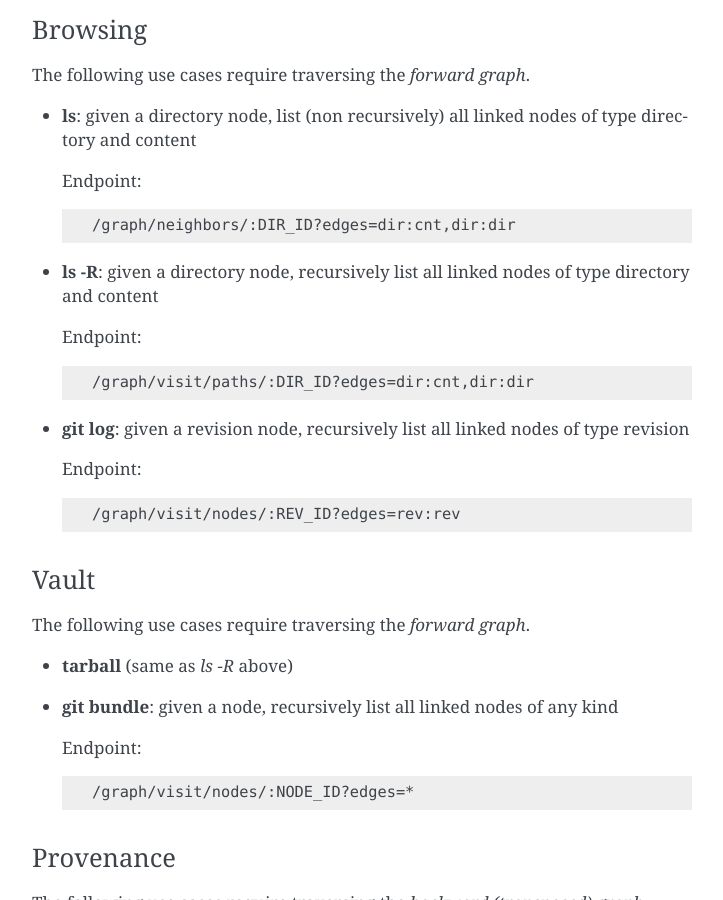
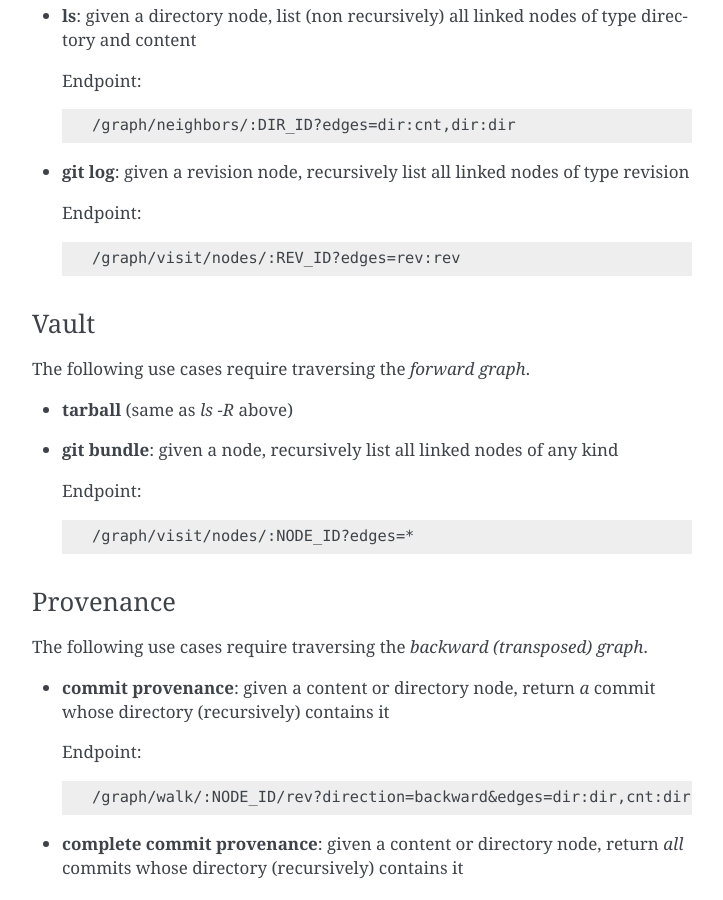
Before and after one commit to SoftwareHeritage/swh-graph, a Sphinx documentation site: the page built from docs/api.rst, in a window 1280 px wide and 900 px high, scrolled down 2973 px. Shown: the whole window, without its empty margins (388-1111 px from the left). Built offline with Sphinx 7.4.7, drawn with Linux system fonts in a browser that asks for light colours; pages that are not in the unit, such as notebooks, are missing from menus.

Commit message:
docs/api: Remove references to deleted /graph/visit/paths endpoint

```diff
--- a/docs/api.rst
+++ b/docs/api.rst
@@ -196,7 +196,6 @@
 
 .. http:get:: /graph/visit/nodes/:src
 .. http:get:: /graph/visit/edges/:src
-.. http:get:: /graph/visit/paths/:src
 
     Performs a graph traversal and returns explored nodes, edges or paths (in
     the order of the traversal).
@@ -264,26 +263,6 @@
         swh:1:snp:40f9f177b8ab0b7b3d70ee14bbc8b214e2b2dcfc swh:1:rev:19ba5d6203a040a39ecc4a77b165d3f097c1e662
         swh:1:snp:40f9f177b8ab0b7b3d70ee14bbc8b214e2b2dcfc swh:1:rev:9c56102eefea23c95405533e1de23da4b873ecc4
         swh:1:snp:40f9f177b8ab0b7b3d70ee14bbc8b214e2b2dcfc swh:1:rev:3f54e816b46c2e179cd164e17fea93b3013a9db4
-        ...
-
-    **Example:**
-
-    .. sourcecode:: http
-
-        GET /graph/visit/paths/swh:1:dir:644dd466d8ad527ea3a609bfd588a3244e6dafcb HTTP/1.1
-
-        Content-Type: application/x-ndjson
-        Transfer-Encoding: chunked
-
-    .. sourcecode:: http
-
-        HTTP/1.1 200 OK
-
-        ["swh:1:dir:644dd466d8ad527ea3a609bfd588a3244e6dafcb", "swh:1:cnt:acfb7cabd63b368a03a9df87670ece1488c8bce0"]
-        ["swh:1:dir:644dd466d8ad527ea3a609bfd588a3244e6dafcb", "swh:1:cnt:2a0837708151d76edf28fdbb90dc3eabc676cff3"]
-        ["swh:1:dir:644dd466d8ad527ea3a609bfd588a3244e6dafcb", "swh:1:cnt:eaf025ad54b94b2fdda26af75594cfae3491ec75"]
-        ...
-        ["swh:1:dir:644dd466d8ad527ea3a609bfd588a3244e6dafcb", "swh:1:dir:2ebd4b96fa5665ff74f2b27ae41aecdc43af4463", "swh:1:cnt:1d3b6575fb7bf2a147d228e78ffd77ea193c3639"]
         ...
 
 
@@ -373,13 +352,6 @@
   Endpoint::
 
     /graph/neighbors/:DIR_ID?edges=dir:cnt,dir:dir
-
-- **ls -R**: given a directory node, recursively list all linked nodes of type
-  directory and content
-
-  Endpoint::
-
-    /graph/visit/paths/:DIR_ID?edges=dir:cnt,dir:dir
 
 - **git log**: given a revision node, recursively list all linked nodes of type
   revision
```
